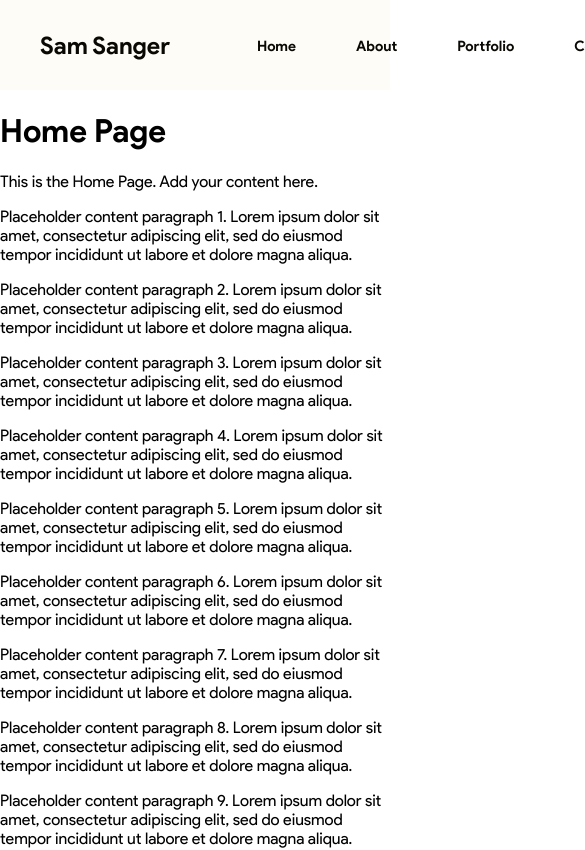
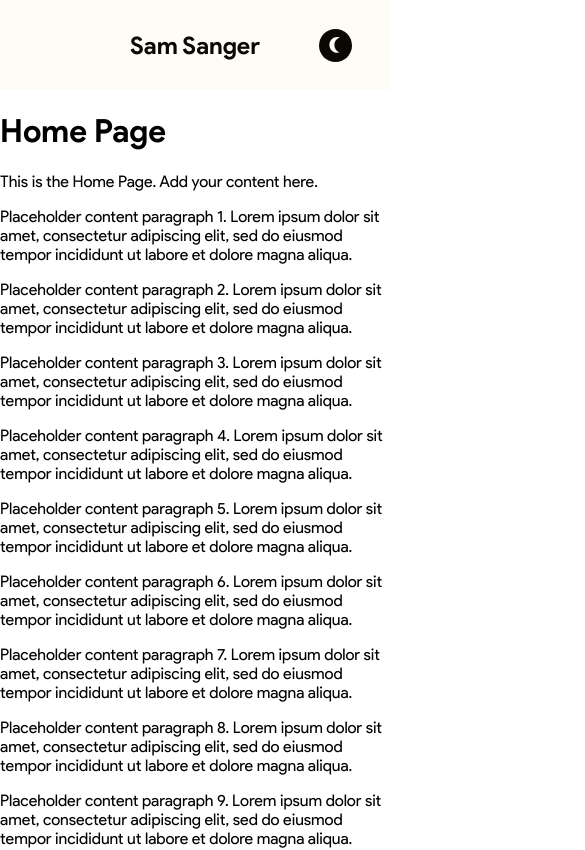
Before and after one commit to sammysango/sam-showreel, a React app: page / in a window 390 px wide. Shown: the top 850 px of the page, 585 px wide, since content can reach past the window. Built offline with nearby package versions, Linux system fonts and the light colour scheme.

Commit message:
implementing navbar breakpoint

```diff
--- a/src/components/Navbar/Navbar.js
+++ b/src/components/Navbar/Navbar.js
@@ -59,7 +59,10 @@ const Navbar = () => {
             <PaintIconAnim className={styles.animatedIcon} />
           </div>
         </button>
-        <button className={styles.navbarIcon} onClick={toggleTheme}>
+        <button
+          className={`${styles.navbarIcon} ${styles.toggleTheme}`}
+          onClick={toggleTheme}
+        >
           <MoonIcon
             className={`${styles.icon} ${theme === "dark" ? styles.iconHide : ""}`}
           />
--- a/src/components/Navbar/styles.module.css
+++ b/src/components/Navbar/styles.module.css
@@ -170,3 +170,22 @@ body {
   transform: scale(0.5);
   pointer-events: none;
 }
+
+@media (max-width: 768px) {
+  .navList,
+  .actionButton,
+  .navbarIcon:not(.toggleTheme) {
+    display: none;
+  }
+
+  .toggleTheme {
+    position: absolute;
+    right: 20px;
+  }
+
+  .brandName {
+    position: absolute;
+    left: 50%;
+    transform: translateX(-50%);
+  }
+}
```
